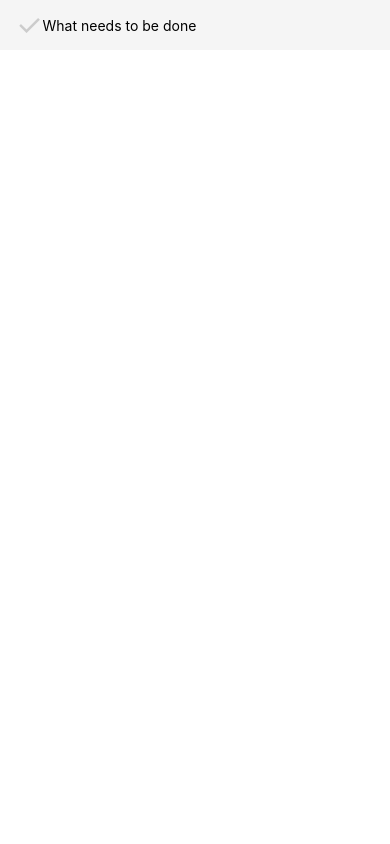
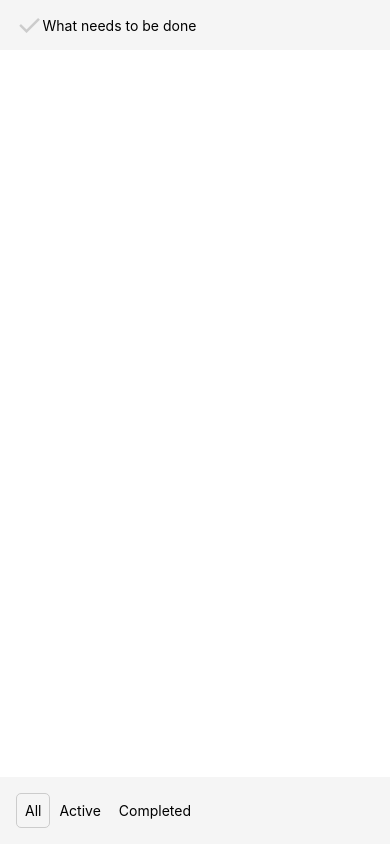
Before and after one commit to efdalyilmaz/react-native-to-do, a React Native app: screen / in a window 390 px wide. Built offline with nearby package versions, Linux system fonts and the light colour scheme.

Commit message:
efdal adds filter footer

```diff
--- a/App.js
+++ b/App.js
@@ -3,6 +3,17 @@ import { StyleSheet, View , Platform, FlatList} from 'react-native';
 import Header from './Header';
 import Footer from './Footer';
 import Row from './Row';
+
+const filterItems = (filter, items) => {
+console.log("🚀 ~ file: App.js ~ line 8 ~ filterItems ~ items", items);
+console.log("🚀 ~ file: App.js ~ line 16 ~ filterItems ~ filter", filter);
+
+  return items.filter(item => {
+    if(filter === "ALL") return true;
+    if(filter === "COMPLETED") return item.complete;
+    if(filter === "ACTIVE") return !item.complete;
+  });
+}
 
 export default class App extends Component {
 
@@ -10,6 +21,7 @@ export default class App extends Component {
     super(props);
     this.state = {
       allComplete: false,
+      filter: "ALL",
       value: "",
       items: [],
       dataSource : []
@@ -17,6 +29,7 @@ export default class App extends Component {
 
     this.setSource = this.setSource.bind(this);
     this.renderItem = this.renderItem.bind(this);
+    this.handleFilter = this.handleFilter.bind(this);
     this.handleAddItem = this.handleAddItem.bind(this);
     this.handleRemoveItem = this.handleRemoveItem.bind(this);
     this.handleToggleComplete = this.handleToggleComplete.bind(this);
@@ -31,13 +44,16 @@ export default class App extends Component {
     });
   }
 
+  handleFilter(filter){
+    this.setSource( this.state.items, filterItems(filter, this.state.items), {filter});
+  }
 
   handleRemoveItem(key){
     const newItems = this.state.items.filter((item) => {
       return item.key != key;
     });
 
-    this.setSource(newItems, newItems);
+    this.setSource(newItems, filterItems(this.state.filter, newItems));
   }
 
   handleToggleComplete(key, complete){
@@ -53,7 +69,7 @@ export default class App extends Component {
       };
     });
 
-    this.setSource(newItems, newItems);
+    this.setSource(newItems, filterItems(this.state.filter, newItems));
   }
 
 
@@ -110,7 +126,10 @@ render() {
           keyExtractor={item => item.key}
         />
       </View>
-      <Footer />
+      <Footer
+        filter={this.state.filter}
+        onFilter={this.handleFilter}
+      />
     </View>
   );
 }
--- a/Footer.js
+++ b/Footer.js
@@ -1,8 +1,42 @@
 import React from 'react';
-import { View } from 'react-native';
+import { Text, TouchableOpacity, View, StyleSheet } from 'react-native';
 
-export default function Footer() {
+export default function Footer(props) {
+  const {filter} = props;
   return (
-    <View />
+    <View style={styles.container}>
+      <View style={styles.filters}>
+        <TouchableOpacity style={[styles.filter, filter==="ALL" && styles.selected]} onPress={() => props.onFilter("ALL")}>
+          <Text>All</Text>
+        </TouchableOpacity>
+        <TouchableOpacity style={[styles.filter, filter==="ACTIVE" && styles.selected]} onPress={() => props.onFilter("ACTIVE")}>
+          <Text>Active</Text>
+        </TouchableOpacity>
+        <TouchableOpacity style={[styles.filter, filter==="COMPLETED" && styles.selected]} onPress={() => props.onFilter("COMPLETED")}>
+          <Text>Completed</Text>
+        </TouchableOpacity>
+      </View>
+    </View>
   );
 }
+
+const styles = StyleSheet.create({
+  container:{
+    padding: 16,
+    flexDirection:"row",
+    alignItems: "center",
+    justifyContent:"space-between"
+  },
+  filters:{
+    flexDirection:"row",
+  },
+  filter:{
+    padding:8,
+    borderRadius:5,
+    borderWidth:1,
+    borderColor:"transparent"
+  },
+  selected:{
+    borderColor: "#CCC"
+  },
+});
```
